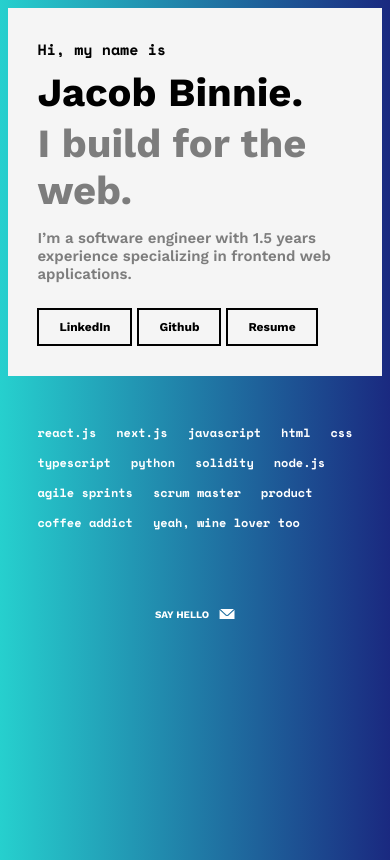
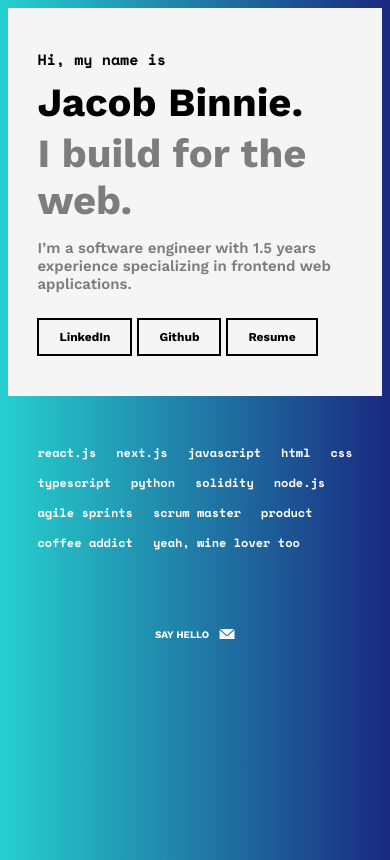
Before and after one commit to jacobbinnie/portfolio, a React (Create React App) app: page / in a window 390 px wide. Built offline with nearby package versions, Linux system fonts and the light colour scheme.

Commit message:
update profile padding mobile

```diff
--- a/src/components/Profile.css
+++ b/src/components/Profile.css
@@ -99,7 +99,7 @@ h1 {
 
 @media only screen and (max-width: 530px) {
   .profile {
-    padding: 30px 50px 30px 50px;
+    padding: 40px 50px 40px 50px;
     overflow: hidden;
   }
 }
```
